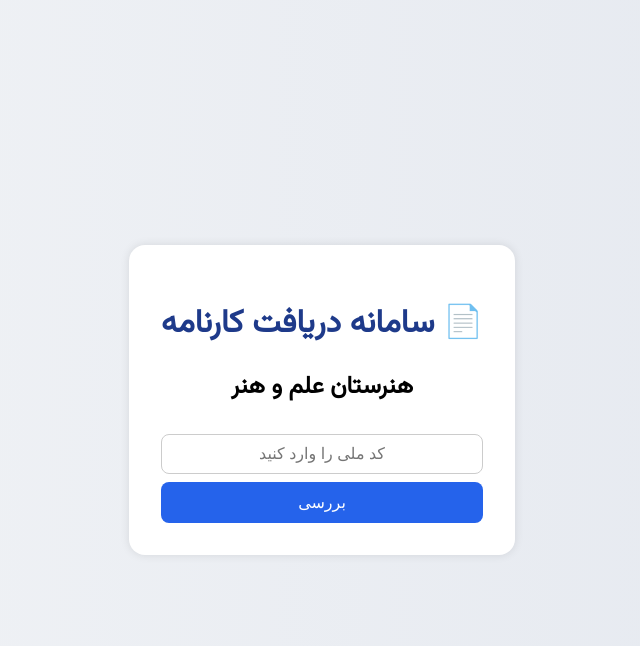
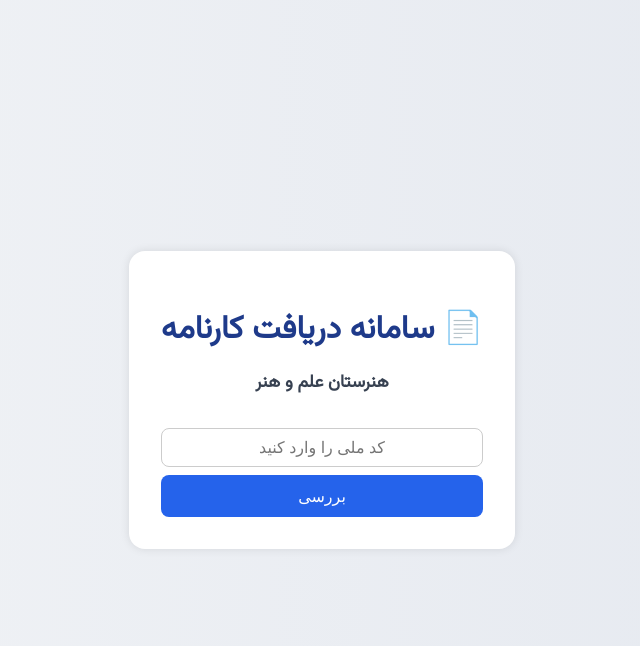
Before and after one commit to memoli3275/karnameh-project, a Flask app: page / in a window 1280 px wide. Shown: the top 646 px of the page, without its empty margins (318-958 px from the left). Run offline with Flask 3, Linux system fonts and the light colour scheme.

Commit message:
Update index.html

```diff
--- a/templates/index.html
+++ b/templates/index.html
@@ -2,7 +2,7 @@
 <html lang="fa" dir="rtl">
 <head>
   <meta charset="UTF-8">
-  <title>سامانه کارنامه</title>
+  <title>سامانه دریافت کارنامه</title>
   <style>
     @import url('https://fonts.googleapis.com/css2?family=Vazirmatn&display=swap');
 
@@ -28,7 +28,13 @@
 
     h1 {
       color: #1e3a8a;
-      margin-bottom: 1rem;
+      margin-bottom: 0.5rem;
+    }
+
+    h2 {
+      color: #374151;
+      margin-bottom: 1.5rem;
+      font-size: 1.1rem;
     }
 
     form {
```
